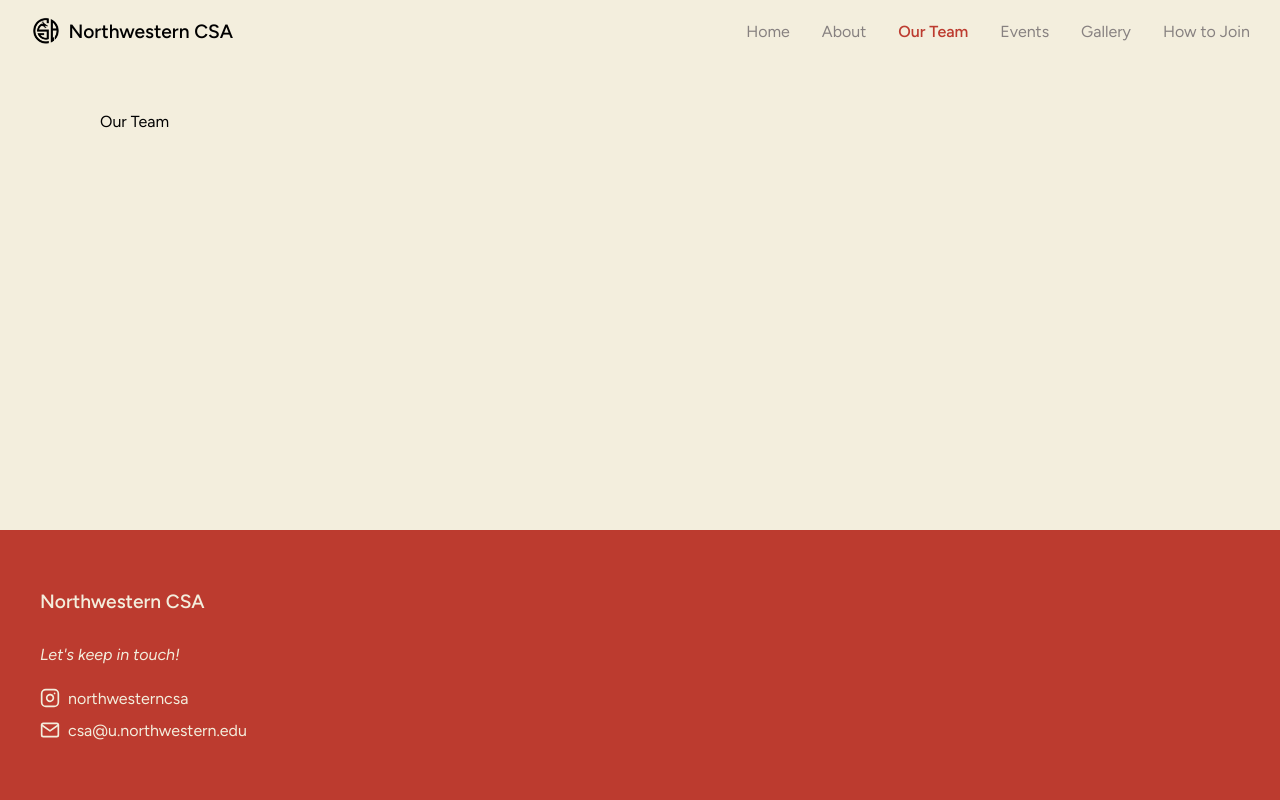
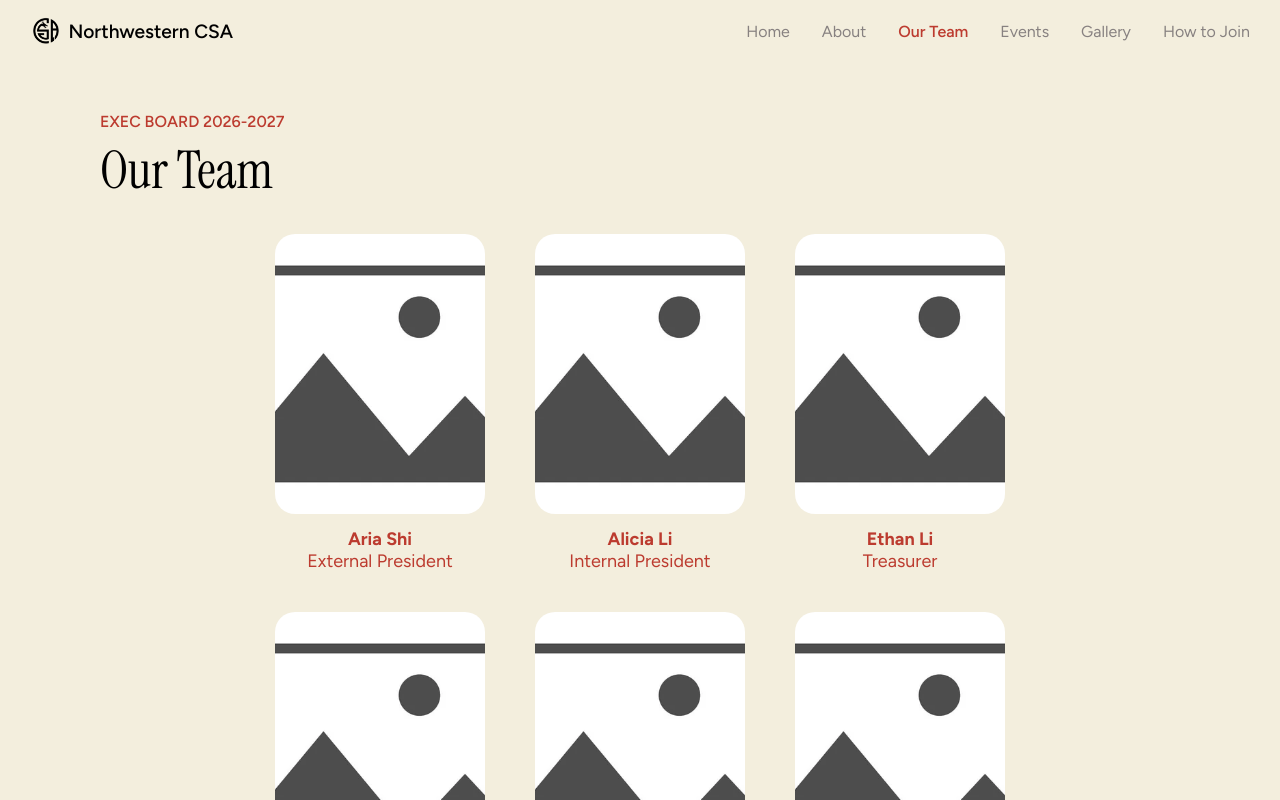
Before and after one commit to ariashi15/csa-website, a React (Vite) app: page /our-team in a window 1280 px wide. Shown: the top 800 px of the page. Built offline with nearby package versions, Linux system fonts and the light colour scheme.

Commit message:
exec cards

```diff
--- /dev/null
+++ b/src/data/execBoard26-27.json
@@ -0,0 +1,22 @@
+{
+  "cabinet": {
+    "External President": "Aria Shi",
+    "Internal President": "Alicia Li",
+    "Treasurer": "Ethan Li"
+  },
+  "committees": {
+    "Cultural": ["Ashley Zhou", "Angelina Mo", "Joy Fan"],
+    "Social": ["Jonny Wei", "Enson Pan", "Angelina Xu", "Nelson Zhao"],
+    "Programming": ["Selina Xu", "Max Qu"],
+    "Outreach": ["Rebecca Gu", "Katie Chen", "Charlotte Zhou"],
+    "Publicity": ["Gianna Liu", "Huahua Xing"],
+    "CommDev": ["Kay Lee", "Ethan Lin", "Sara Simmons"],
+    "Fundraising": ["Kai Zhou", "Tony Cheng"]
+  },
+  "dynasties": {
+    "Fire": ["Justin Tang", "Chelsea Liu", "Ashlyn Zhao"],
+    "Water": ["Jasmine Guo", "Grace He"],
+    "Earth": ["Eric Dare", "Mirabelle Jiang", "Sabrina Xu"],
+    "Wind": ["George Sun", "Charlie Zhang", "Daniel Wu"]
+  }
+}
--- /dev/null
+++ b/src/pages/OurTeam.css
@@ -0,0 +1,30 @@
+.exec-card__container {
+    display: flex;
+    flex-wrap: wrap;
+    gap: 50px;
+    justify-content: center;
+    margin: 30px 0;
+}
+
+.exec-card {
+    width: 210px;
+    text-align: center;
+}
+
+.exec-card img {
+    width: 100%;
+    height: 280px;
+    overflow: hidden;
+    border-radius: 20px;
+    object-fit: cover;
+}
+
+.exec-card__footer {
+    color: var(--lantern);
+    padding: 10px;
+    font-size: 18px;
+}
+
+.exec-card__name {
+    font-weight: bold;
+}
--- a/src/pages/OurTeam.jsx
+++ b/src/pages/OurTeam.jsx
@@ -1,7 +1,51 @@
+import SectionHeader from "../components/SectionHeader";
+import emptyImage from "../assets/images/empty-image.png";
+import execBoard from "../data/execBoard26-27.json";
+import "./OurTeam.css";
+
+// all img file names should be in the format firstlast.jpg
+const imageUrls = import.meta.glob("../assets/images/*.jpg", {
+  eager: true,
+  import: "default",
+  query: "?url",
+})
+
+function ExecCard({ name, position, imgUrl }) {
+  return (
+    <div className="exec-card">
+      <img src={imgUrl || emptyImage} />
+      <div className="exec-card__footer">
+        <div className="exec-card__name">{name}</div>
+        <div className="exec-card__position">{position}</div>
+      </div>
+    </div>
+  )
+}
+
+function getImgUrl(name) {
+  const fileName = name.toLowerCase().replace(/\s/g, '')
+  return imageUrls[`../assets/images/${fileName}.jpg`] || emptyImage
+}
+
 function OurTeam() {
   return (
     <>
-      <div>Our Team</div>
+      <SectionHeader title="Our Team" subtitle="Exec Board 2026-2027" />
+      <div className="exec-card__container">
+        {Object.entries(execBoard.cabinet).map(([position, member], index) => (
+          <ExecCard key={index} name={member} position={position} imgUrl={getImgUrl(member)} />
+        ))}
+      </div>
+      <div className="exec-card__container">
+        {Object.entries(execBoard.cabinet).map(([position, member], index) => (
+          <ExecCard key={index} name={member} position={position} imgUrl={getImgUrl(member)} />
+        ))}
+      </div>
+      <div className="exec-card__container">
+        {Object.entries(execBoard.cabinet).map(([position, member], index) => (
+          <ExecCard key={index} name={member} position={position} imgUrl={getImgUrl(member)} />
+        ))}
+      </div>
     </>
   );
 }
```
